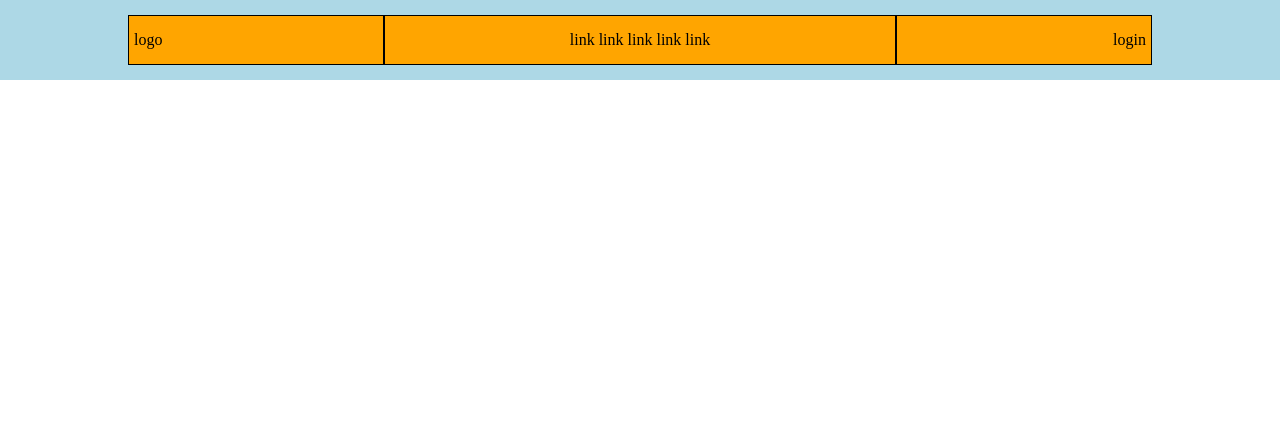
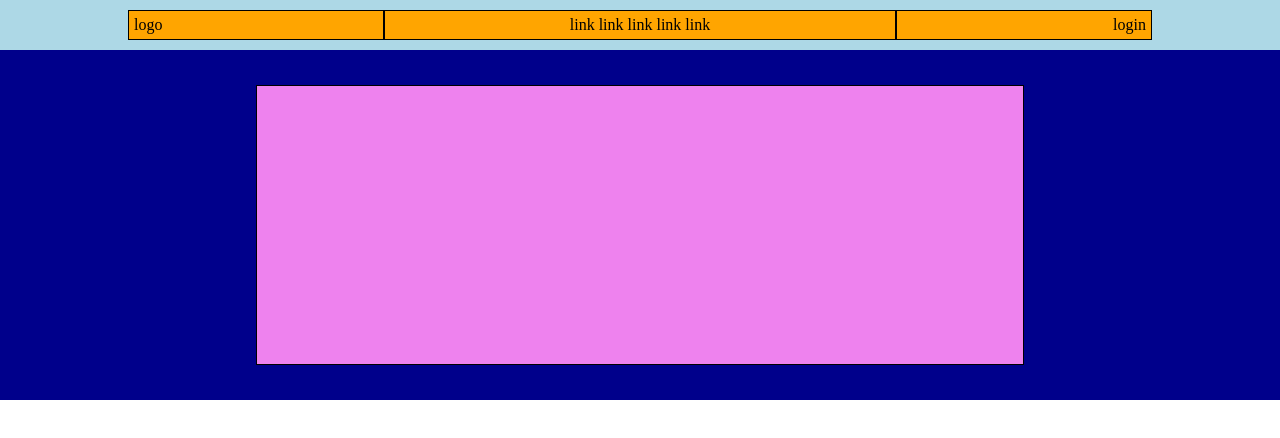
Before and after one commit to enrico-antonini1/htmlcss-struttura-discord, a plain HTML site: page index.html in a window 1280 px wide. Drawn offline with Linux system fonts and the light colour scheme.

Commit message:
feat: inserimento sezione blu

```diff
--- a/css/style.css
+++ b/css/style.css
@@ -40,7 +40,7 @@ a {
 
 .header {
     background-color: lightblue;
-    height: 80px;
+    height: 50px;
     display: flex;
     align-items: center;
 }
@@ -48,7 +48,7 @@ a {
 
 .sec-header {
     background-color: orange;
-    height: 50px;
+    height: 30px;
     width: 80%;
     display: flex;
     justify-content: space-between;
@@ -83,3 +83,21 @@ a {
     align-items: center;
     justify-content: right;
 }
+
+.section-1 {
+    background-color: darkblue;
+    height: 350px;
+    display: flex;
+    justify-content: center;
+    align-items: center;
+}
+
+.square-1 {
+    background-color: violet;
+    height: 280px;
+    width: 60%;
+    display: flex;
+
+
+
+}
--- a/index.html
+++ b/index.html
@@ -21,9 +21,17 @@
             </nav>
             <a href="" class="login pd-5px text-bl">login</a>
         </section>
+    </header>
 
-    </header>
-    <main></main>
+    <main>
+        <section class="section-1">
+        <div class="square-1 border-bl"></div>
+        </section>
+
+        <section>
+            <div></div>
+        </section>
+    </main>
 
     <footer></footer>
 </body>
```
